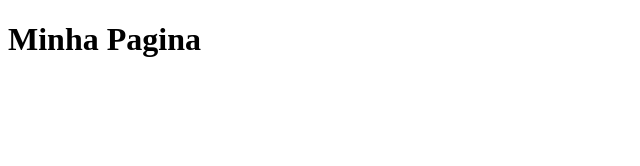
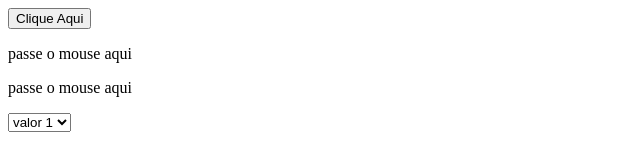
Before and after one commit to Emerson-91/Aula_javascript, a plain HTML site: page index.html in a window 1280 px wide. Shown: the whole page, without its empty margins (0-640 px from the left). Drawn offline with Linux system fonts and the light colour scheme.

Commit message:
aulda de javascript funcoes

```diff
--- a/index.html
+++ b/index.html
@@ -7,7 +7,15 @@
     <title>Minha Pagina</title>
     <script type="text/javascript" src="js/main.js"></script>
 </head>
-<body>
-    <h1> Minha Pagina</h1>
+<body onload="load()">
+    <button type="button" onclick="clicou()">Clique Aqui</button>
+    <p id="agradecimento" onclick="redirecionar()"></p>
+    <p onmouseover="trocar(this)" onmouseout="voltar(this)">passe o mouse aqui</p>
+    <p onmouseover="trocar(this)" onmouseout="voltar(this)">passe o mouse aqui</p>
+    <select onchange="funcaoChange(this)">
+        <option value="1">valor 1</option>
+        <option value="2">valor 2</option>
+        <option value="3">valor 3</option>
+    </select>
 </body>
 </html>
--- a/js/main.js
+++ b/js/main.js
@@ -1,4 +1,103 @@
-let nome = "Emerson Henrique";
+function clicou(){
+    document.getElementById("agradecimento").innerHTML = "<b>Obrigado por clicar<b>";
+}
+function redirecionar(){
+    window.open("https://www.google.com.br");
+    window.location.href = "https://www.youtube.com"
+}
+function trocar(elemento){
+    elemento.innerHTML = "Obrigado por passar o mouse"
+    //alert("trocar texto")
+}
+function voltar(elemento){
+    elemento.innerHTML = "Passe o mouse aqui"
+}
+function load(){
+    alert("pagina carregada")
+}
+function funcaoChange(elemento){
+    console.log(elemento.value);
+}
+//-------------------FUNÇÕES-------------------------//
+/*function soma(n1,n2){
+    return n1+n2;
+}
+function setReplace(frase, nome, novo_nome){
+    return frase.replace(nome, novo_nome)
+
+let validar //GLOBAL
+function validaIdade(idade){
+    let validar; //LOCAL
+    if(idade >=18){
+    validar = true;
+    }else{
+        validar = false;
+    }
+    return validar;
+}
+let idade = prompt("qual sua idade");
+alert(validaIdade(idade));
+
+alert(soma(5,10));
+//alert(setReplace("teste japao", "japao", "Brasil"))
+
+*/
+//--------------------DATAS--------------------------//
+/*let d = new Date();
+alert(d.getMonth()+1);
+alert(d.getDay());
+alert(d.getHours());
+alert(d.getMinutes());
+console.log("Hoje é " + d.getDate() + "/" + (d.getMonth()+1));
+*/
+
+//--------------LAÇOS DE REPETIÇÃO-------------------//
+//----------FOR-----------//
+/*
+for(let count = 0; count <=5; count++){
+    alert(count);
+}*/
+//----------WHILE--------//
+/*let count = 0;
+while(count <=5){
+    console.log(count);
+    count++;
+}*/
+//------------CONDICIONAIS(IF ELSE)------------------//
+/*let idade = prompt("Qual sua idade: ");
+if(idade >=18){
+    alert("voce tem "+idade+" anos portanto é maior de idade");
+}else{
+    alert("voce tem "+idade+" anos portanto é menor de idade");
+}*/
+
+//----------LISTA DE DICIONARIOS -----------//
+/*let frutas = [{nome:"maca", cor:"vermelho"}, {nome:"pera", cor:"verde"}];
+console.log(frutas);
+alert(frutas[1].nome);
+*/
+//------------DICIONARIO--------------------//
+/*let fruta = {nome: "maca", cor:"vermelho"};
+console.log(fruta.nome);
+console.log(fruta.cor);
+*/
+
+// -------------ARRAY ----------------------//
+/*
+let lista = ["maça", "pera", "laranja"];
+lista.push("uva");//ADICIONAR ELEMENTO NA LISTA
+console.log(lista[0]);
+console.log(lista[3]);
+lista.pop(); //REMOVER ULTIMO ELEMENTO DA LISTA
+console.log(lista);
+console.log(lista.length);
+console.log(lista.reverse());
+console.log(lista.toString()[0]);
+console.log(lista.join(" - "));
+*/
+
+//-----------BASICO DE JAVASCRIPT------------//
+/*let nome = "Emerson Henrique";
 let idade = 30;
 let idade2 = 10;
 let frase = "Japao teste de frase";
@@ -8,4 +107,4 @@ console.log(nome);
 console.log(idade+idade2);
 console.log(frase.replace("Japao", "Brasil").toUpperCase());
 console.log(frase.toUpperCase());
-console.log(frase.toLowerCase());
+console.log(frase.toLowerCase());*/
```
Also changed, not shown: 1 other file.
